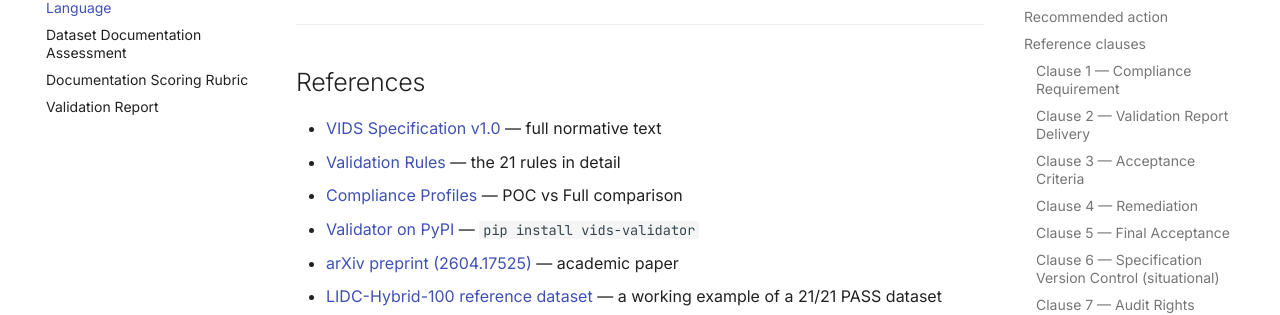
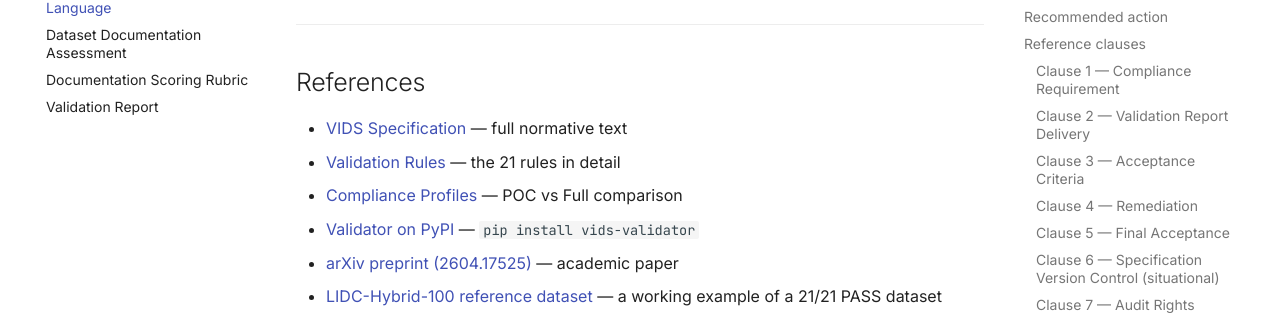
Before and after one commit to vids-standard/VIDS, an MkDocs documentation site: the page built from docs/for-buyers/sow-addendum.md, in a window 1280 px wide and 900 px high, scrolled down 6510 px. Shown: the part 142-457 px from the top of the window. Built offline with MkDocs 1.6.1 and Material for MkDocs 9.7.7, drawn with Linux system fonts in a browser that asks for light colours; comment, search, counter and statistics services are not loaded.

Commit message:
site: correct stale specification version claims
The home page badge was hardcoded to version 1.0 while the specification page
it links to reads v1.0.1, so the site contradicted itself on its own version
on the first screen a visitor sees. The validator badge beside it is correct
because it renders live from PyPI; this one was typed in and nothing kept it
in sync.

The procurement page's reference link read 'VIDS Specification v1.0'. The
version is dropped from the link text rather than updated, so it cannot go
stale again.

Site-only. The four (v1.0) page titles and the SPEC.md footer carry the same
staleness but are byte-identical copies of repository sources; correcting them
here would break the sync this release establishes. They follow in a
repository PR.

```diff
--- a/docs/for-buyers/sow-addendum.md
+++ b/docs/for-buyers/sow-addendum.md
@@ -181,7 +181,7 @@ The specification, validator, examples, and reference dataset are free. Princeto
 
 ## References
 
-- [VIDS Specification v1.0](https://vidsstandard.org/specification/) — full normative text
+- [VIDS Specification](https://vidsstandard.org/specification/) — full normative text
 - [Validation Rules](https://vidsstandard.org/specification/validation-rules/) — the 21 rules in detail
 - [Compliance Profiles](https://vidsstandard.org/specification/profiles/) — POC vs Full comparison
 - [Validator on PyPI](https://pypi.org/project/vids-validator){target="_blank" rel="noopener"} — `pip install vids-validator`
```
Also changed, not shown: docs/index.md (+1 -1 lines).
